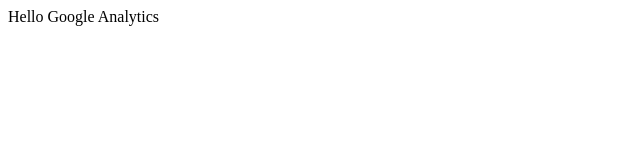
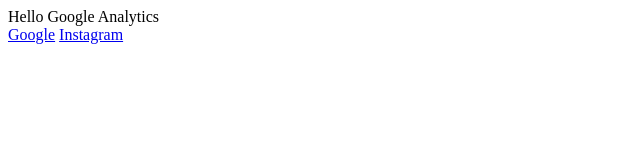
Before and after one commit to MandySunMandy/GA, a plain HTML site: page index.html in a window 1280 px wide. Shown: the whole page, without its empty margins (0-640 px from the left). Drawn offline with Linux system fonts and the light colour scheme.

Commit message:
Update index.html

```diff
--- a/index.html
+++ b/index.html
@@ -13,5 +13,8 @@
 </head>
 <body>
  Hello Google Analytics
+ <br/>
+<a href="https://www.google.com/">Google</a>
+<a href="https://www.instagram.com/">Instagram</a>
 </body>
 </html>
```
